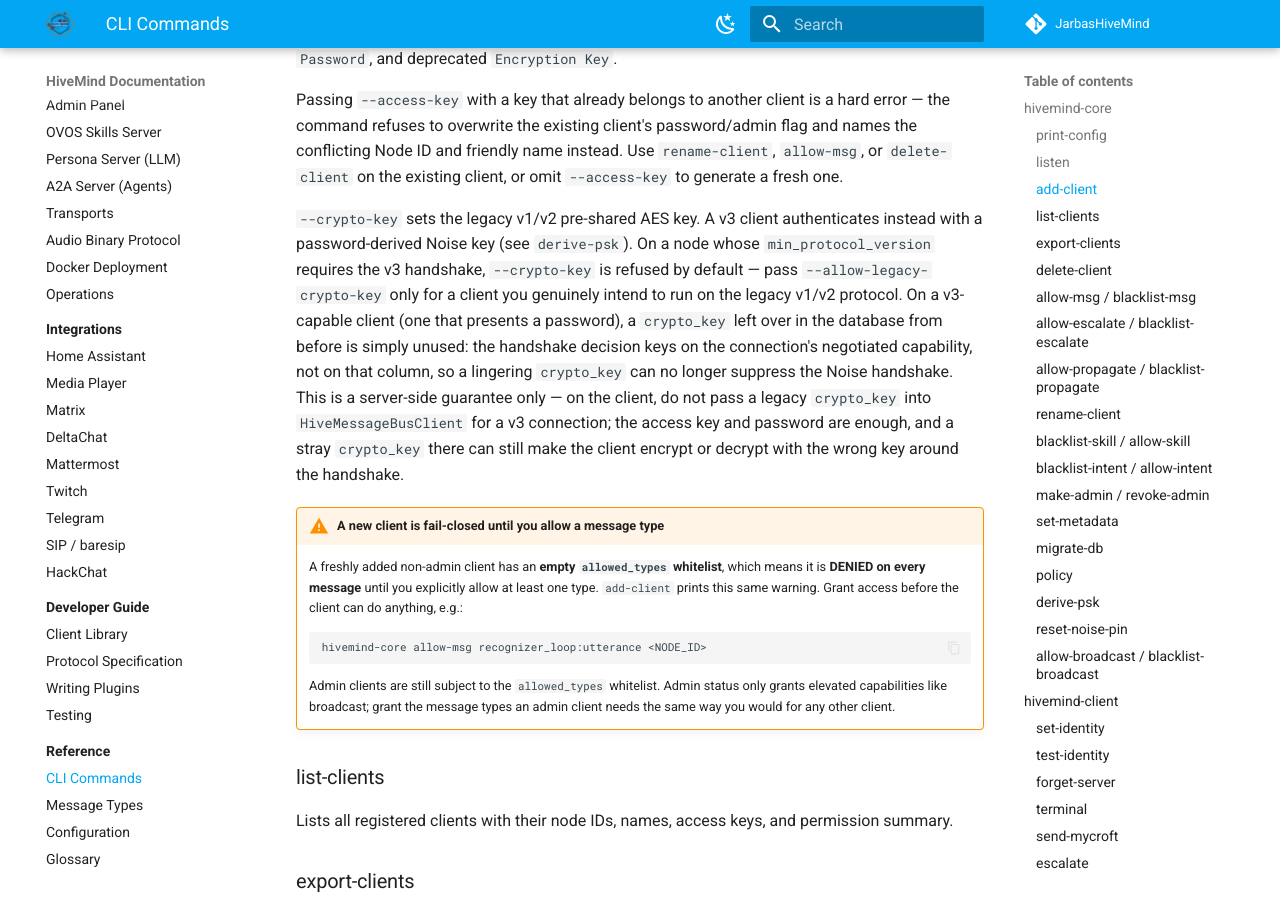
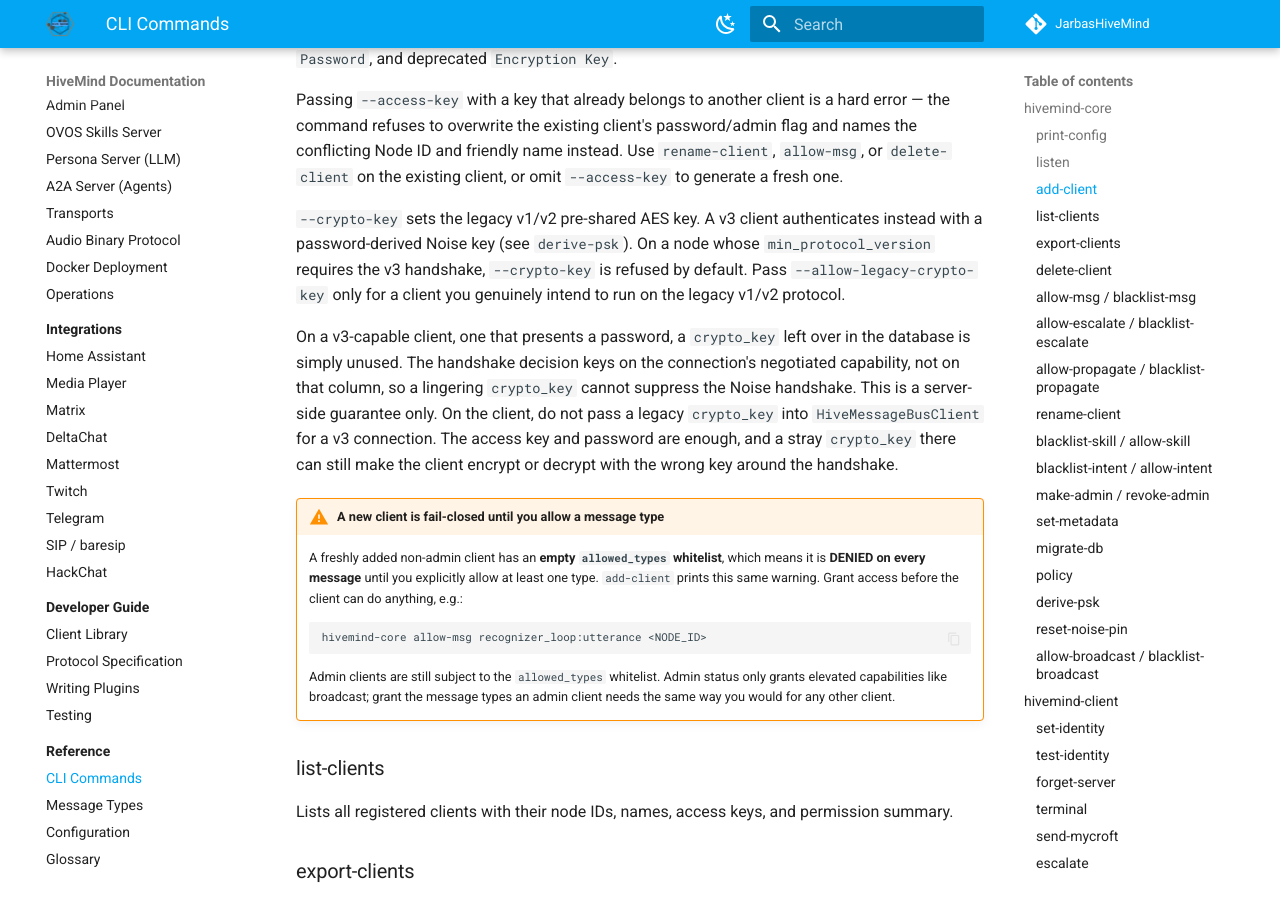
Before and after one commit to JarbasHiveMind/HiveMind-community-docs, an MkDocs documentation site: the page built from docs/reference/cli.md, in a window 1280 px wide and 900 px high, scrolled down 2037 px. Built offline with MkDocs 1.6.1 and Material for MkDocs 9.7.7, drawn with Linux system fonts in a browser that asks for light colours.

Commit message:
docs: STE pass on session-NAT, crypto_key, and media-player sections

```diff
--- a/docs/reference/cli.md
+++ b/docs/reference/cli.md
@@ -95,13 +95,14 @@ existing client, or omit `--access-key` to generate a fresh one.
 
 `--crypto-key` sets the legacy v1/v2 pre-shared AES key. A v3 client authenticates instead with a
 password-derived Noise key (see `derive-psk`). On a node whose `min_protocol_version` requires the
-v3 handshake, `--crypto-key` is refused by default — pass `--allow-legacy-crypto-key` only for a
-client you genuinely intend to run on the legacy v1/v2 protocol. On a v3-capable client (one that
-presents a password), a `crypto_key` left over in the database from before is simply unused: the
-handshake decision keys on the connection's negotiated capability, not on that column, so a
-lingering `crypto_key` can no longer suppress the Noise handshake. This is a server-side
-guarantee only — on the client, do not pass a legacy `crypto_key` into `HiveMessageBusClient` for
-a v3 connection; the access key and password are enough, and a stray `crypto_key` there can still
+v3 handshake, `--crypto-key` is refused by default. Pass `--allow-legacy-crypto-key` only for a
+client you genuinely intend to run on the legacy v1/v2 protocol.
+
+On a v3-capable client, one that presents a password, a `crypto_key` left over in the database is
+simply unused. The handshake decision keys on the connection's negotiated capability, not on that
+column, so a lingering `crypto_key` cannot suppress the Noise handshake. This is a server-side
+guarantee only. On the client, do not pass a legacy `crypto_key` into `HiveMessageBusClient` for a
+v3 connection. The access key and password are enough, and a stray `crypto_key` there can still
 make the client encrypt or decrypt with the wrong key around the handshake.
 
 !!! warning "A new client is fail-closed until you allow a message type"
```
Also changed, not shown: docs/concepts/plugins.md (+1 -1 lines), docs/concepts/protocol.md (+5 -5 lines), docs/integrations/home-assistant.md (+2 -2 lines), docs/integrations/media-player.md (+3 -3 lines).
